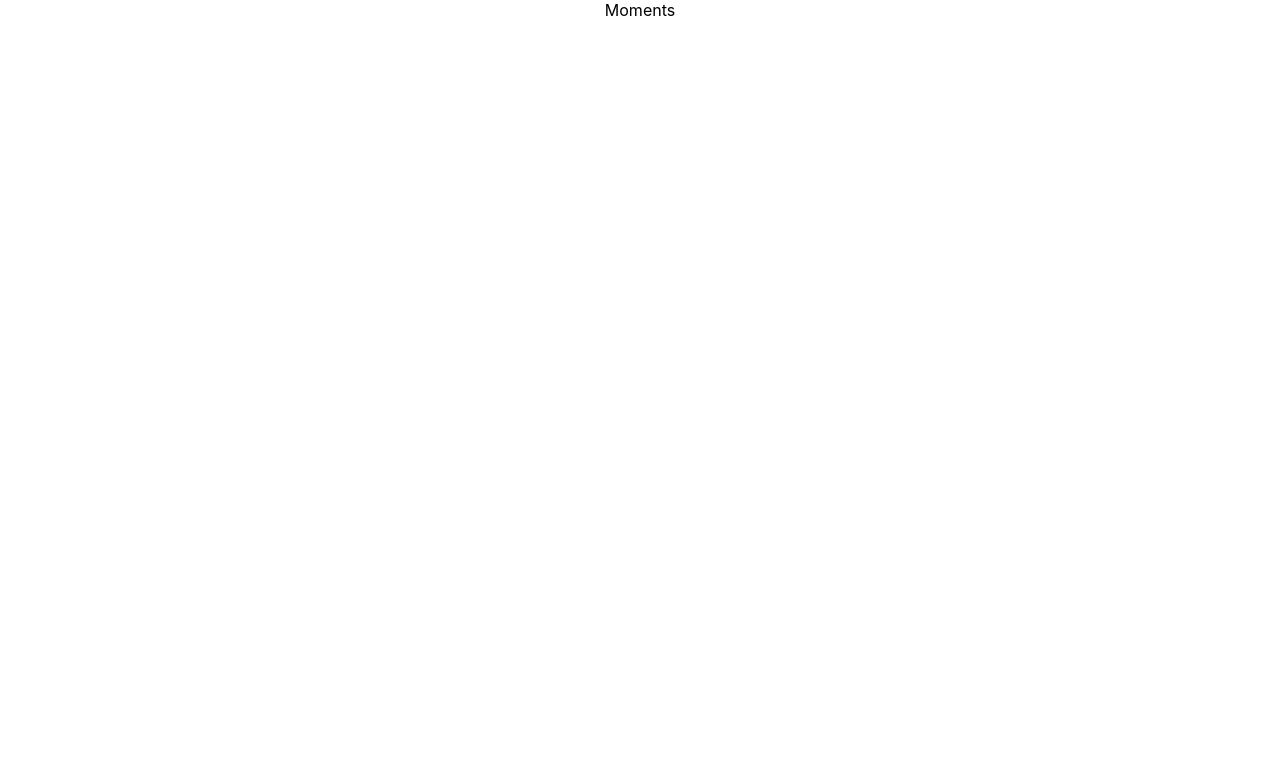
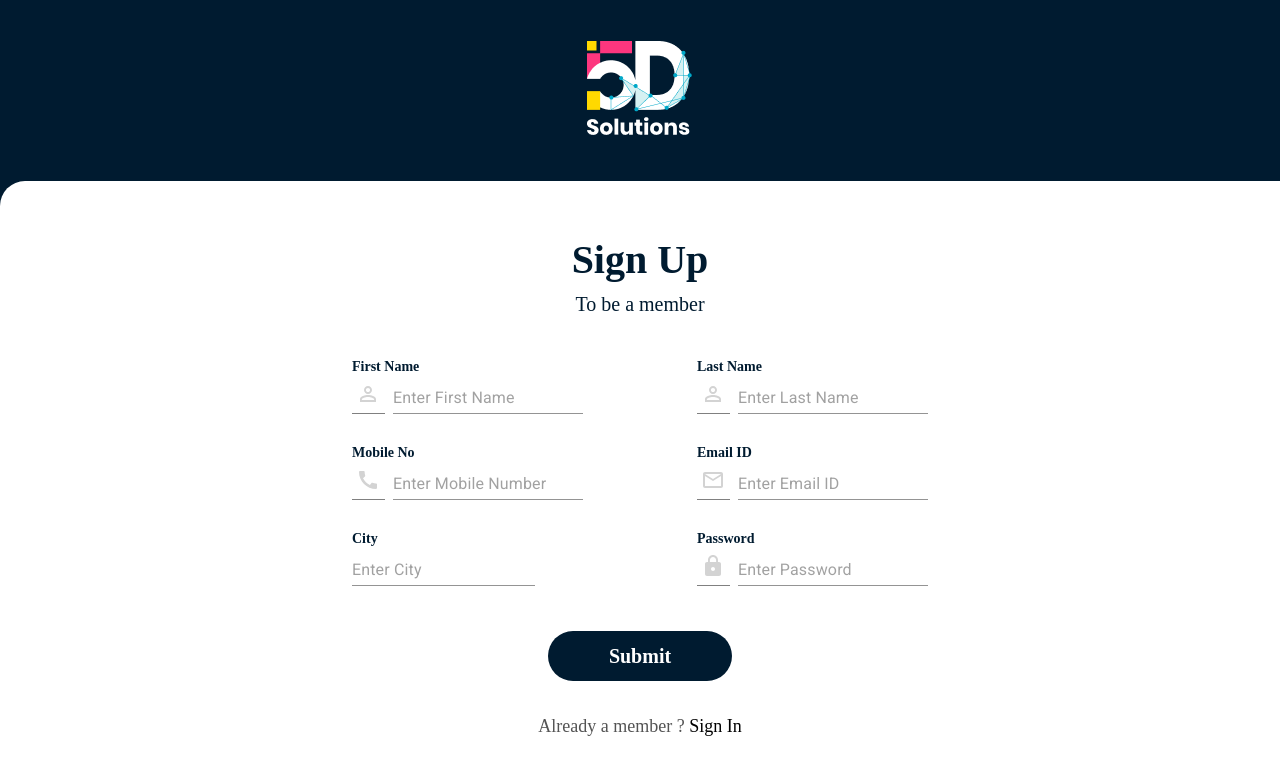
Before and after one commit to Shriniwas-Nakka/Moment-Frontend, a React (Create React App) app: page / in a window 1280 px wide. Shown: the top 774 px of the page. Built offline with nearby package versions, Linux system fonts and the light colour scheme.

Commit message:
ADDED: user sign up page

```diff
--- a/package.json
+++ b/package.json
@@ -3,9 +3,12 @@
   "version": "0.1.0",
   "private": true,
   "dependencies": {
+    "@material-ui/core": "^4.11.4",
+    "@material-ui/icons": "^4.11.2",
     "@testing-library/jest-dom": "^5.12.0",
     "@testing-library/react": "^11.2.7",
     "@testing-library/user-event": "^12.8.3",
+    "node-sass": "^4.14.1",
     "react": "^17.0.2",
     "react-dom": "^17.0.2",
     "react-scripts": "4.0.3",
--- a/src/App.css
+++ /dev/null
@@ -1,38 +0,0 @@
-.App {
-  text-align: center;
-}
-
-.App-logo {
-  height: 40vmin;
-  pointer-events: none;
-}
-
-@media (prefers-reduced-motion: no-preference) {
-  .App-logo {
-    animation: App-logo-spin infinite 20s linear;
-  }
-}
-
-.App-header {
-  background-color: #282c34;
-  min-height: 100vh;
-  display: flex;
-  flex-direction: column;
-  align-items: center;
-  justify-content: center;
-  font-size: calc(10px + 2vmin);
-  color: white;
-}
-
-.App-link {
-  color: #61dafb;
-}
-
-@keyframes App-logo-spin {
-  from {
-    transform: rotate(0deg);
-  }
-  to {
-    transform: rotate(360deg);
-  }
-}
--- a/src/App.js
+++ b/src/App.js
@@ -1,9 +1,10 @@
-import './App.css';
+import './App.scss';
+import MainPage from './pages/Main Page/MainPage';
 
 function App() {
   return (
     <div className="App">
-      Moments
+      <MainPage></MainPage>
     </div>
   );
 }
--- /dev/null
+++ b/src/App.scss
@@ -0,0 +1,7 @@
+@import "./styles/styles.scss";
+
+.App {
+  text-align: center;
+  width: 100%;
+  min-height: 100vh;
+}
--- /dev/null
+++ b/src/components/InputField/InputField.jsx
@@ -0,0 +1,51 @@
+import TextField from '@material-ui/core/TextField';
+// import Grid from '@material-ui/core/Grid';
+import AccountCircle from '@material-ui/icons/AccountCircle';
+// import PersonIcon from '@material-ui/icons/Person';
+import PermIdentityIcon from '@material-ui/icons/PermIdentity';
+import './InputField.scss'
+import InputAdornment from '@material-ui/core/InputAdornment';
+
+export default function InputField(props) {
+    return (
+        <div className="inputField-Container">
+            <span className="i-c-label">{props.label}</span>
+            <div className="i-c-box">
+                {props.icon &&
+                    <div className="i-c-icon">
+                        {props.icon}
+                    </div>
+                }
+                {props.mobileIcon === "mobile" &&
+                    <TextField
+                        // className="i-c-icon"
+                        // margin="dense"
+                        style={{ marginRight: '5px' }}
+                        id="standard-select-currency-native"
+                        select
+                        InputProps={{
+                            startAdornment: (
+                                <InputAdornment position="start">
+                                    <AccountCircle style={{ color: 'lightgrey', width: '40px' }} />
+                                </InputAdornment>
+                            ),
+                        }}
+                        // value={currency}
+                        // onChange={handleChange}
+                        SelectProps={{
+                            native: true,
+                        }}
+                    />
+                }
+                <TextField
+                    id="standard-full-width"
+                    placeholder={props.placeholder}
+                    fullWidth
+                    InputLabelProps={{
+                        shrink: true,
+                    }}
+                />
+            </div>
+        </div>
+    )
+}
--- /dev/null
+++ b/src/components/InputField/InputField.scss
@@ -0,0 +1,27 @@
+@import "../../styles/styles.scss";
+
+.inputField-Container {
+    @include flexbox(column, center, flex-start);
+    @include padding(15px, 0px);
+    .i-c-label {
+        font-family: Maven Pro;
+        font-size: 14px;
+        font-style: normal;
+        font-weight: 550;
+        line-height: 18px;
+        letter-spacing: 0em;
+        text-align: left;
+        color: #001b30;
+        margin-bottom: 6px;
+    }
+    .i-c-box {
+        @include flexbox(row, flex-start, center);
+        .i-c-icon {
+            height: 31px;
+            width: 40px;
+            margin-right: 8px;
+            border-bottom: 1px solid gray;
+            color: lightgrey;
+        }
+    }
+}
--- /dev/null
+++ b/src/components/SignUp/SignUp.jsx
@@ -0,0 +1,35 @@
+import TextField from '@material-ui/core/TextField';
+import Grid from '@material-ui/core/Grid';
+import AccountCircle from '@material-ui/icons/AccountCircle';
+import PersonIcon from '@material-ui/icons/Person';
+import PermIdentityIcon from '@material-ui/icons/PermIdentity';
+import InputField from '../InputField/InputField';
+import MailOutlineIcon from '@material-ui/icons/MailOutline';
+import HttpsIcon from '@material-ui/icons/Https';
+import CallIcon from '@material-ui/icons/Call';
+import './SignUp.scss';
+
+export default function SignUp() {
+    return (
+        <div className="signup-container">
+            <h1 className="s-c-title">Sign Up</h1>
+            <h4 className="s-c-text">To be a member</h4>
+            <div className="s-c-inputfield">
+                <div className="s-c-i-row">
+                    <InputField label="First Name" placeholder="Enter First Name" icon={<PermIdentityIcon />} />
+                    <InputField label="Last Name" placeholder="Enter Last Name" icon={<PermIdentityIcon />} />
+                </div>
+                <div className="s-c-i-row">
+                    <InputField label="Mobile No" placeholder="Enter Mobile Number" icon={<CallIcon />} />
+                    <InputField label="Email ID" placeholder="Enter Email ID" icon={<MailOutlineIcon />} />
+                </div>
+                <div className="s-c-i-row">
+                    <InputField label="City" placeholder="Enter City" />
+                    <InputField label="Password" placeholder="Enter Password" icon={<HttpsIcon />} />
+                </div>
+            </div>
+            <button className="s-c-button">Submit</button>
+            <p className="s-c-member">Already a member ? <span className="s-c-signin">Sign In</span></p>
+        </div>
+    )
+}
--- /dev/null
+++ b/src/components/SignUp/SignUp.scss
@@ -0,0 +1,86 @@
+@import "../../styles/styles.scss";
+@import "../../styles/constants.scss";
+
+.signup-container {
+    @include dimension(100%);
+    @include flexbox(column, center, center);
+    .s-c-title {
+        font-family: Maven Pro;
+        font-style: normal;
+        font-weight: bold;
+        font-size: 40px;
+        line-height: 47px;
+        color: #001b30;
+        margin-bottom: 0px;
+    }
+    .s-c-text {
+        margin-top: 10px;
+        font-family: Maven Pro;
+        font-style: normal;
+        font-weight: normal;
+        font-size: 20px;
+        line-height: 23px;
+        color: #001b30;
+    }
+    .s-c-inputfield {
+        @include dimension(45%);
+        @include flexbox(column, center, center);
+        // @include padding(0px, 15%);
+        .s-c-i-row {
+            @include dimension(100%);
+            @include flexbox(row, space-between);
+            // flex-wrap: wrap;
+        }
+    }
+    .s-c-button {
+        background-color: $bg-color1;
+        height: 50px;
+        width: 184px;
+        border-radius: 25px;
+        color: $bg-color3;
+        font-family: Maven Pro;
+        font-size: 20px;
+        font-style: normal;
+        font-weight: bold;
+        line-height: 24px;
+        letter-spacing: 0em;
+        text-align: center;
+        @include margin(30px, 0px);
+        outline: none;
+        border: none;
+        cursor: pointer;
+    }
+    .s-c-member {
+        font-family: Maven Pro;
+        font-style: normal;
+        font-weight: 500;
+        font-size: 18px;
+        line-height: 31px;
+        color: #545454;
+        margin-top: 0px;
+        margin-bottom: 30px;
+        .s-c-signin {
+            font-family: Maven Pro;
+            font-style: normal;
+            font-weight: 500;
+            font-size: 18px;
+            line-height: 31px;
+            color: #000000;
+        }
+    }
+}
+
+@media only screen and (max-width: 1040px) {
+    .signup-container {
+        .s-c-inputfield {
+            @include dimension(100%);
+            // @include flexbox(column, center, center);
+            // @include padding(0px, 15%);
+            .s-c-i-row {
+                @include dimension(100%);
+                @include flexbox(column, space-between, center);
+                // flex-wrap: wrap;
+            }
+        }
+    }
+}
--- /dev/null
+++ b/src/pages/Main Page/MainPage.jsx
@@ -0,0 +1,14 @@
+import './MainPage.scss';
+import logo from "../../assets/images/logo.png";
+import SignUp from '../../components/SignUp/SignUp';
+
+export default function MainPage() {
+    return (
+        <div className="container">
+            <img src={logo} alt="" className="logo" />
+            <div className="inner-container">
+                <SignUp />
+            </div>
+        </div>
+    )
+}
--- /dev/null
+++ b/src/pages/Main Page/MainPage.scss
@@ -0,0 +1,17 @@
+@import "../../styles/styles.scss";
+@import "../../styles/constants.scss";
+
+.container {
+    @include dimension(100%, 100vh);
+    background-color: $bg-color1;
+    .logo {
+        @include margin(30px, 30px);
+    }
+    .inner-container {
+        @include dimension(100%);
+        min-height: calc(100vh - 181px);
+        background-color: $bg-color3;
+        border-top-left-radius: 25px;
+        @include flexbox(row, center);
+    }
+}
--- /dev/null
+++ b/src/styles/constants.scss
@@ -0,0 +1,3 @@
+$bg-color1: #001b30;
+$bg-color2: #e5e5e5;
+$bg-color3: #ffffff;
--- a/src/styles/styles.scss
+++ b/src/styles/styles.scss
@@ -14,7 +14,7 @@
 }
 
 //Width & Height mixin
-@mixin dimension($width, $height) {
+@mixin dimension($width: null, $height: null) {
     width: $width;
     height: $height;
 }
@@ -40,9 +40,9 @@
 }
 
 //Flexbox
-@mixin flexbox($direction, $j-s-align, $a-i-align) {
+@mixin flexbox($direction, $j-s-content: normal, $a-i-align: normal) {
     display: flex;
     flex-direction: $direction;
-    justify-content: $j-s-align;
+    justify-content: $j-s-content;
     align-items: $a-i-align;
 }
```
Also changed, not shown: src/assets/images/logo.png (added), 1 other file (tests, documents, lock files or other folders).
